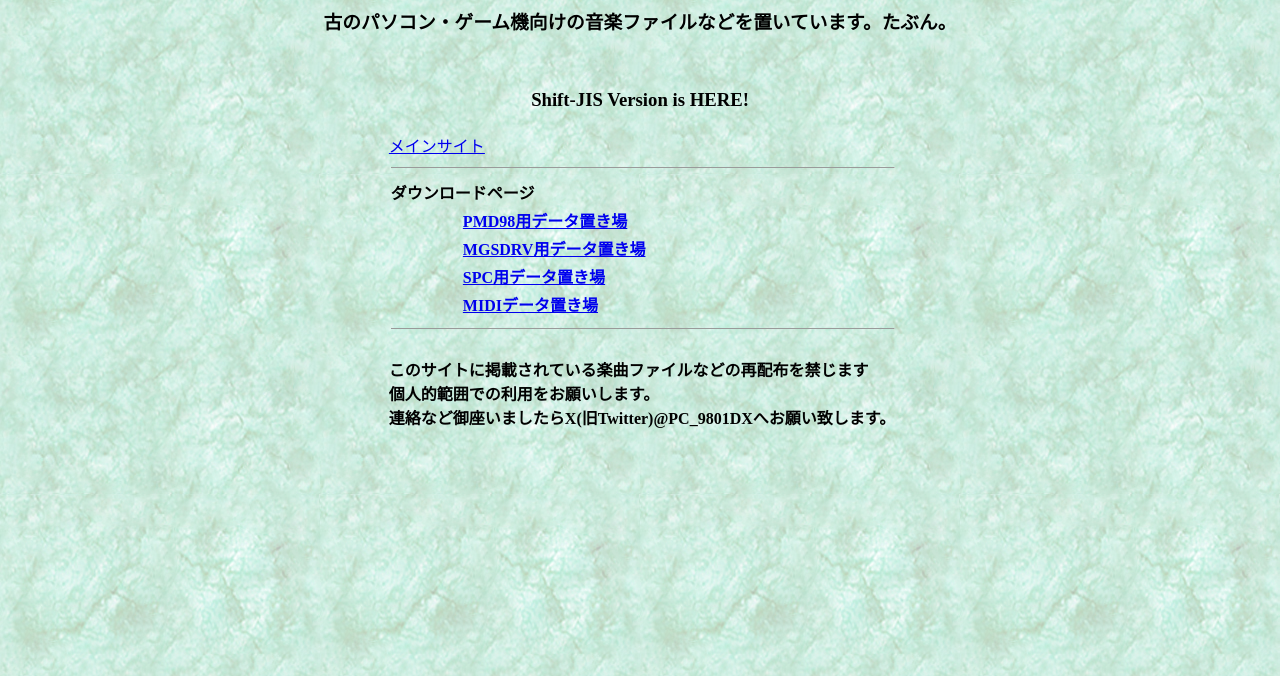
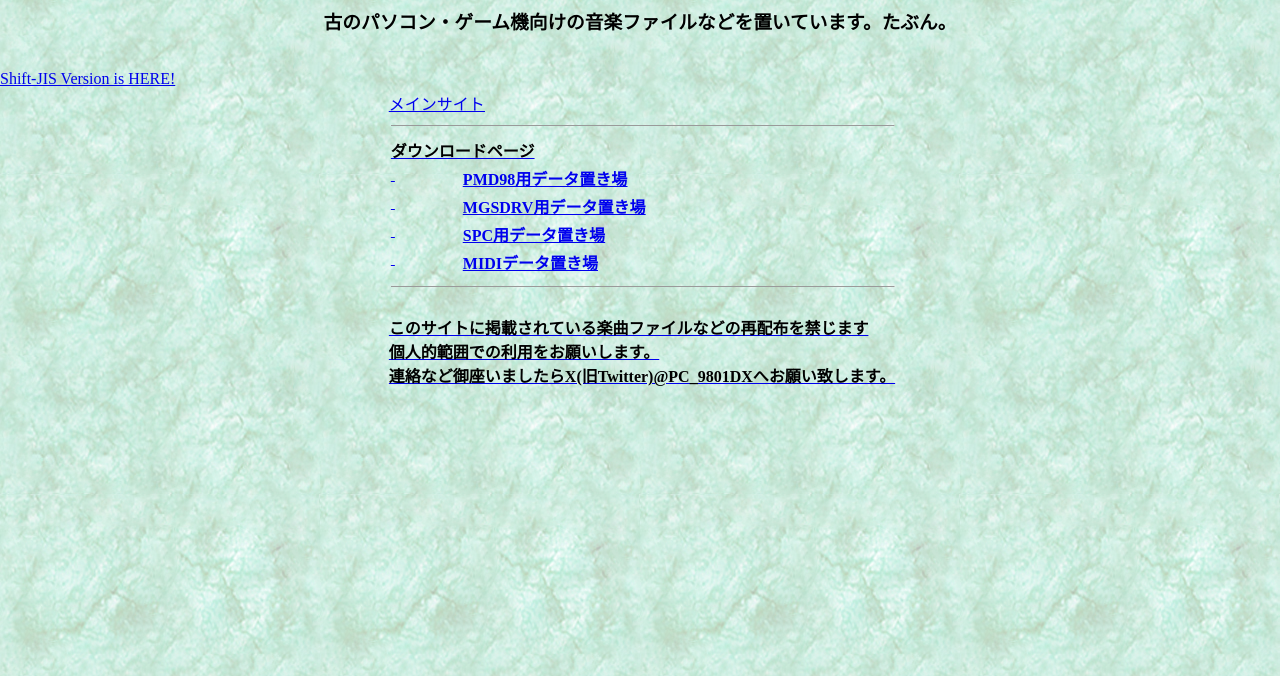
Before and after one commit to Micni43/nuresenbe.github.io, a plain HTML site: page index.htm in a window 1280 px wide. Shown: the part 146-822 px from the top of the page. Drawn offline with Linux system fonts and the light colour scheme.

Commit message:
Update index.htm

```diff
--- a/index.htm
+++ b/index.htm
@@ -14,7 +14,7 @@
 <h1 align="center">Micni's Room GitHubPages支部</h1>
 <h3><marquee scrollamount="12">最終更新 2023.10.09　　　　　　　　　　　　　　旧型PCにデータを受け渡す目的ついでに作ったページです。大したものはあんまりないと思います。</marquee></h3>
 <h3 align="center">古のパソコン・ゲーム機向けの音楽ファイルなどを置いています。たぶん。</h3><br>
- <h3 align="center" href=".jis/index.htm">Shift-JIS Version is HERE!</h3>
+ <a align="center" href=".jis/index.htm">Shift-JIS Version is HERE!</a3>
 <table align="center">
   <tbody>
   <tr>
```
